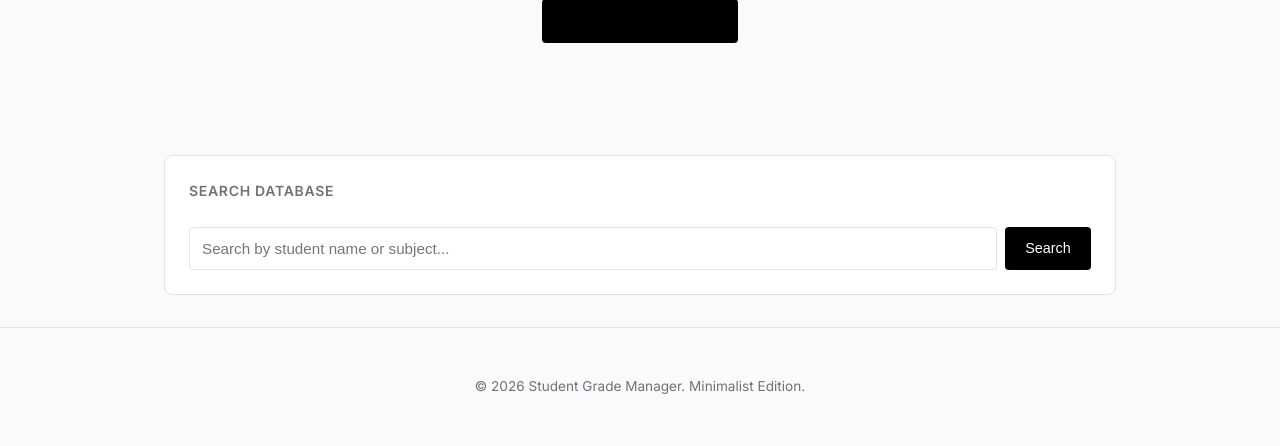
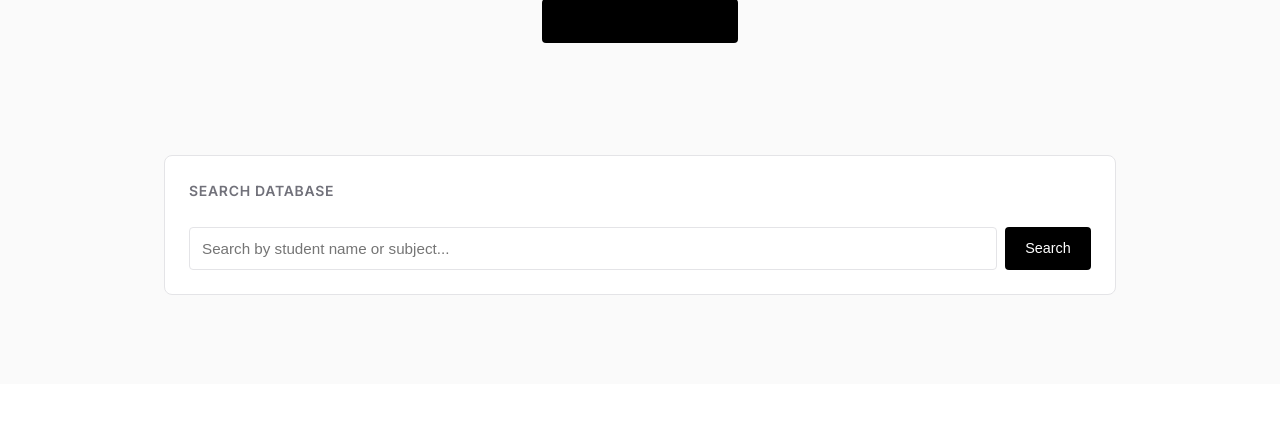
Before and after one commit to VanshUKnow/Student_Manager, a Flask app: page / in a window 1280 px wide. Shown: the part 416-862 px from the top of the page. After the commit the page ends 711 px from the top, so only its background shows below. Run offline with Flask 3, Linux system fonts and the light colour scheme.

Commit message:
Remove footer from index.html

```diff
--- a/templates/index.html
+++ b/templates/index.html
@@ -109,8 +109,5 @@
         </div>
     </div>
 
-    <footer class="footer">
-        <p>&copy; 2026 Student Grade Manager. Minimalist Edition.</p>
-    </footer>
 </body>
 </html>
```
